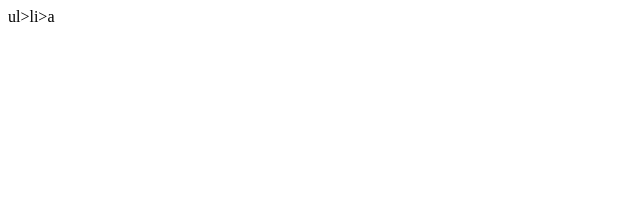
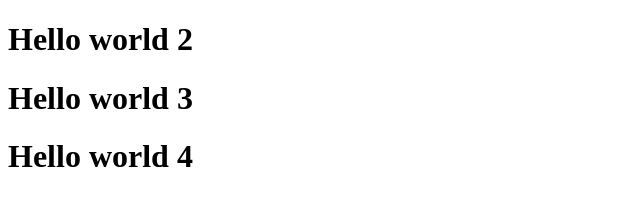
Before and after one commit to nguyenhoang2404/f8-fullstack-k10, a plain HTML site: page Day-2/index.html in a window 1280 px wide. Shown: the whole page, without its empty margins (0-640 px from the left). Drawn offline with Linux system fonts and the light colour scheme.

Commit message:
Sua bai tap ngay 1

```diff
--- a/Day-2/index.html
+++ b/Day-2/index.html
@@ -6,6 +6,8 @@
     <title>Document</title>
 </head>
 <body>
-   ul>li>a
+    <h1>Hello world 2</h1>
+    <h1>Hello world 3</h1>
+    <h1>Hello world 4</h1>
 </body>
 </html>
```
